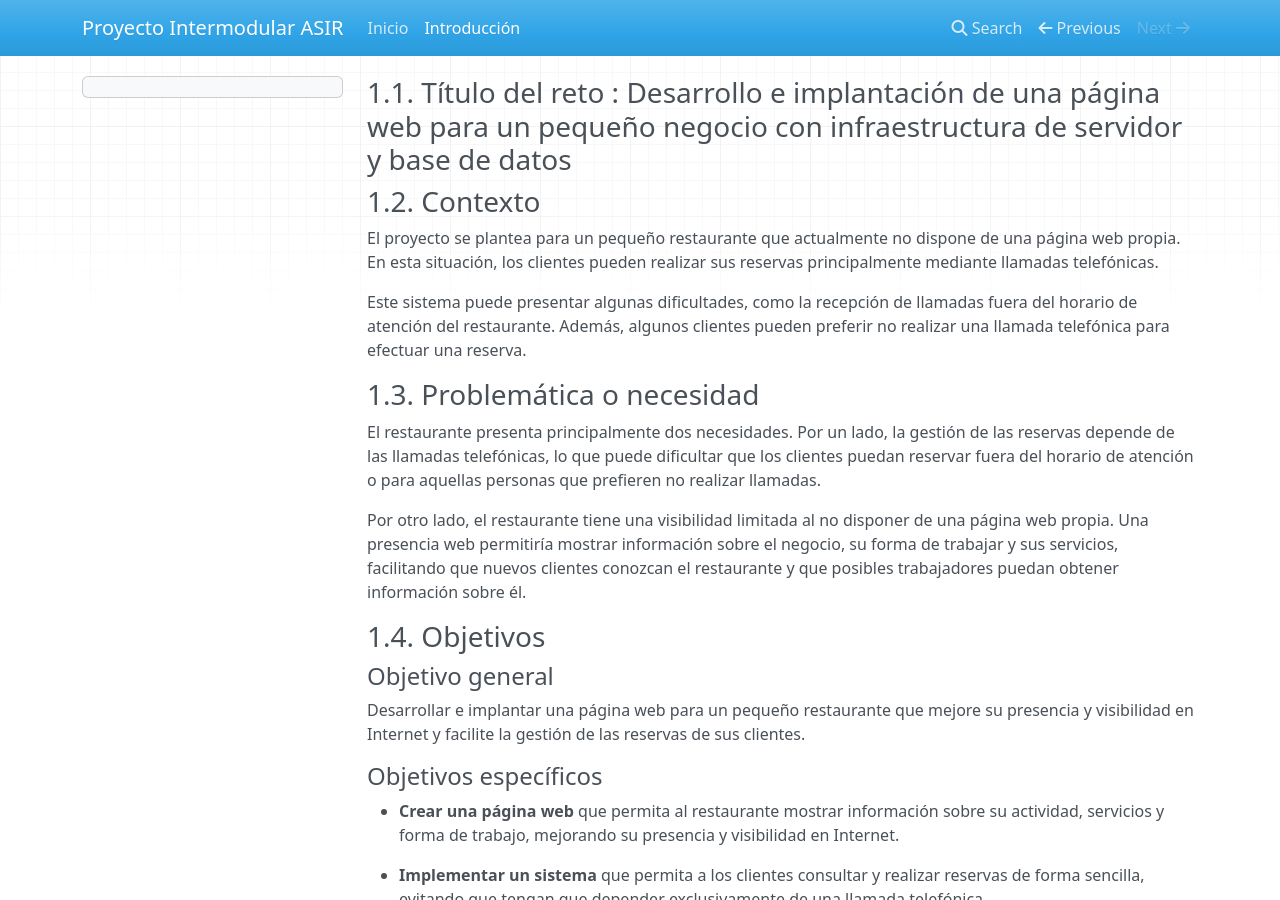
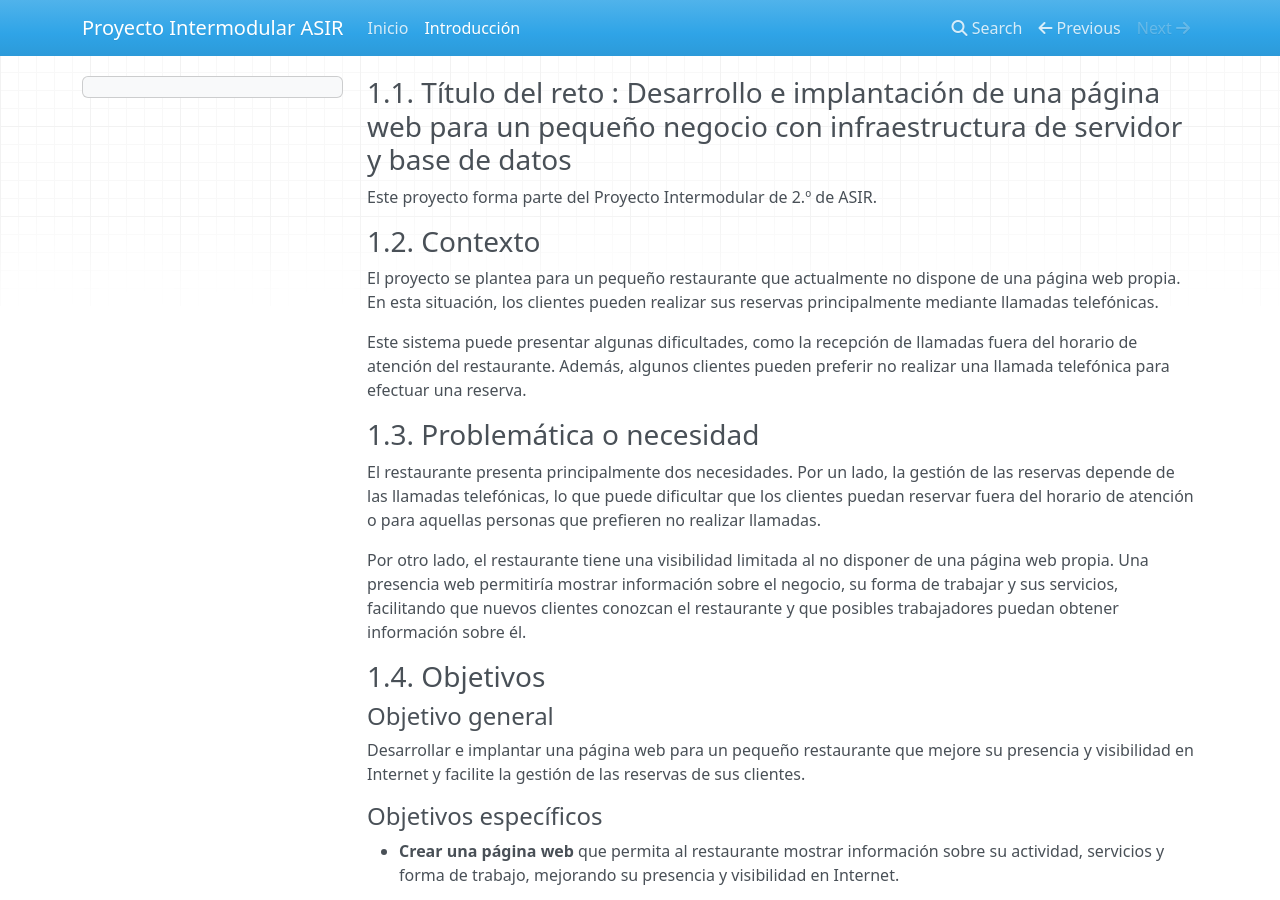
Before and after one commit to alejandrodelucasballesteros-bot/Proyecto-Intermodular-ASIR, an MkDocs documentation site: the page built from docs/01_introduccion.md, in a window 1280 px wide and 900 px high. Built offline with MkDocs 1.6.1, drawn with Linux system fonts in a browser that asks for light colours; nearby versions of some CDN libraries.

Commit message:
Enhance introduction with project details
Added project context and description for the web development challenge.

```diff
--- a/docs/01_introduccion.md
+++ b/docs/01_introduccion.md
@@ -1,4 +1,6 @@
 ### 1.1. Título del reto : Desarrollo e implantación de una página web para un pequeño negocio con infraestructura de servidor y base de datos
+
+Este proyecto forma parte del Proyecto Intermodular de 2.º de ASIR.
 
 ### 1.2. Contexto
 
```
